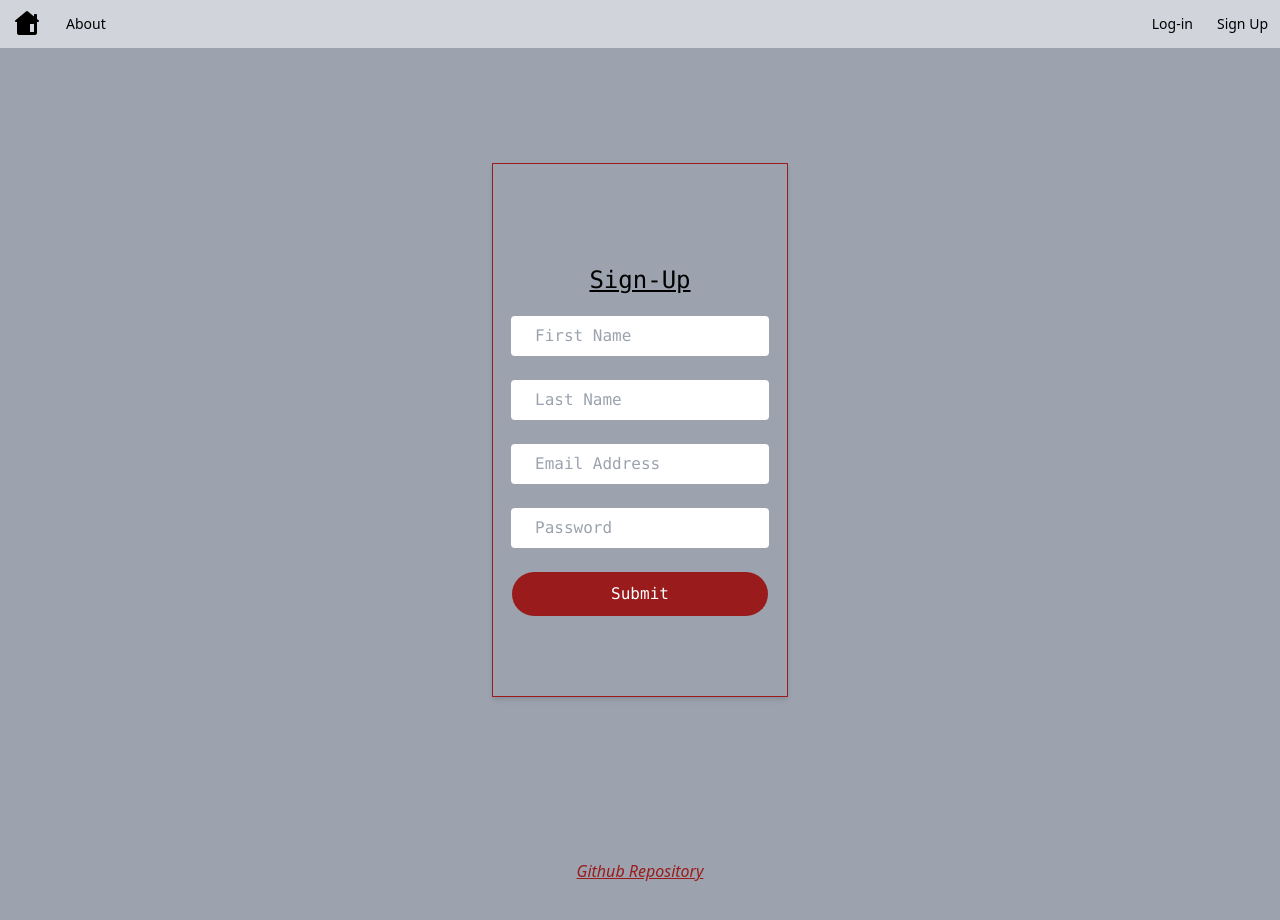
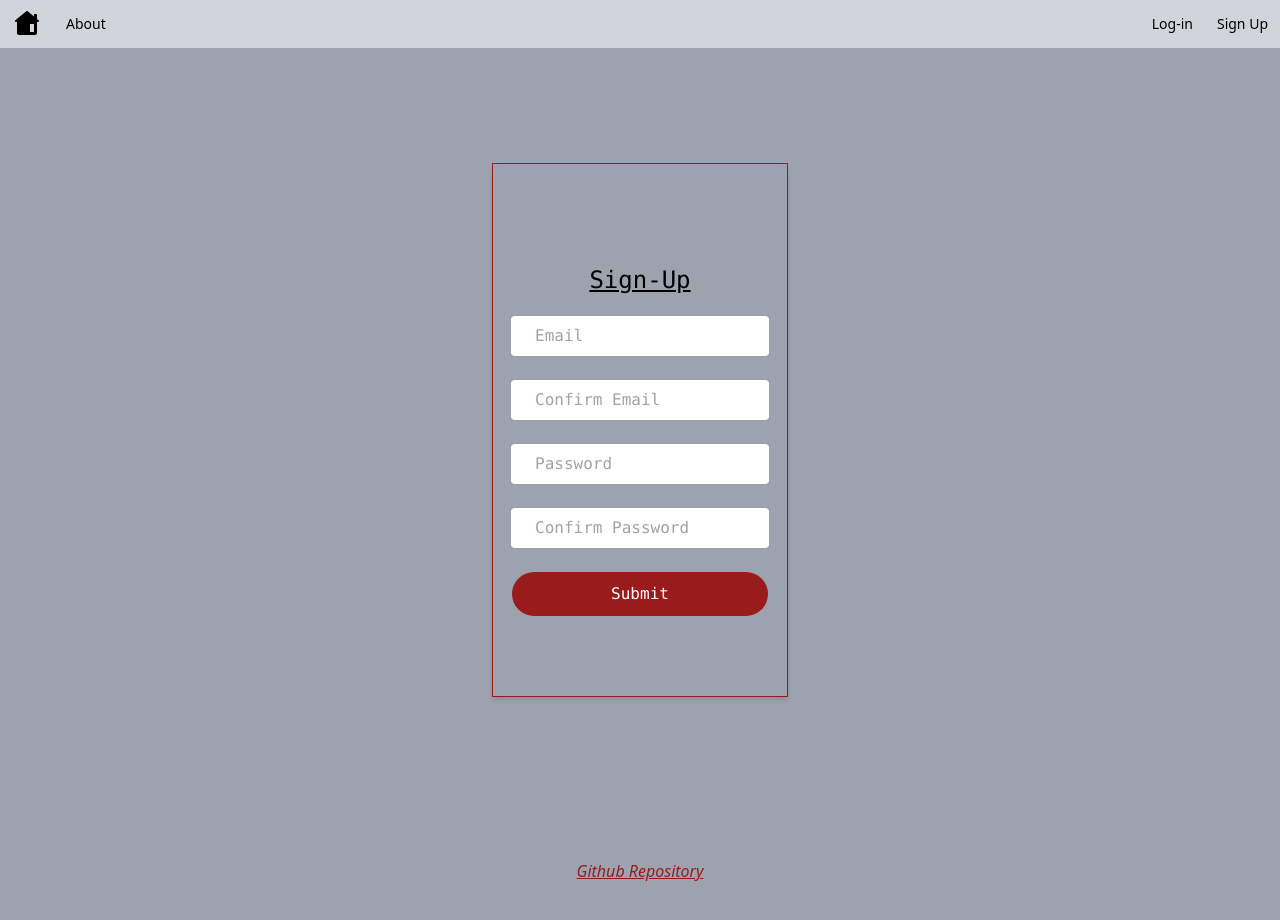
Before and after one commit to CoCochran/turnbasedgame, a SvelteKit app: page /sign-up in a window 1280 px wide. Shown: the top 920 px of the page. Built offline with nearby package versions, Linux system fonts and the light colour scheme.

Commit message:
edits to verbage

```diff
--- a/src/routes/sign-up/+page.svelte
+++ b/src/routes/sign-up/+page.svelte
@@ -12,10 +12,10 @@
     <h1>Sign-Up</h1>
   </div>
     <form>
-      <input class="rounded px-6 py-2" type="text" id="fname" name="fname" placeholder="First Name"><br><br>
-      <input class="rounded px-6 py-2" type="text" id="lname" name="lname" placeholder="Last Name"><br><br>
-      <input class="rounded px-6 py-2" type="text" id="email" name="email" placeholder="Email Address"><br><br>
-      <input class="rounded px-6 py-2" type="password" id="password" name="password" placeholder="Password"><br><br>
+      <input class="rounded px-6 py-2" type="text" id="fname" name="fnz" placeholder="Email"><br><br>
+      <input class="rounded px-6 py-2" type="text" id="lname" name="lname" placeholder="Confirm Email"><br><br>
+      <input class="rounded px-6 py-2" type="password" id="email" name="email" placeholder="Password"><br><br>
+      <input class="rounded px-6 py-2" type="password" id="password" name="password" placeholder="Confirm Password"><br><br>
 
       <input class="bg-red-800 p-[10px] rounded-full text-white w-64" type="submit" value="Submit">
     </form>
```
